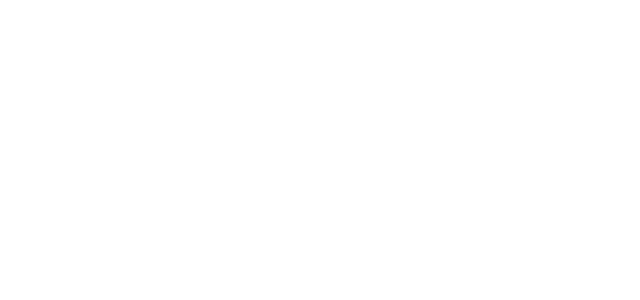
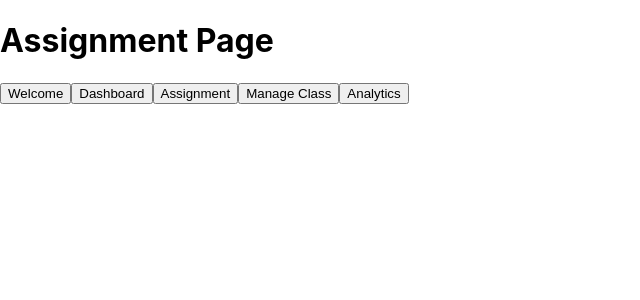
Before and after one commit to aryputh/hackassign-project, a React (Create React App) app in the folder frontend/: page /assignment in a window 1280 px wide. Before the commit this address had no page. Shown: the top 300 px of the page, without its empty margins (0-640 px from the left). Built offline with nearby package versions, Linux system fonts and the light colour scheme.

Commit message:
added react router
added react router, which allows the user to navigate between pages.

```diff
--- a/frontend/src/App.js
+++ b/frontend/src/App.js
@@ -9,12 +9,12 @@ import Analytics from "./pages/Analytics";
 function App() {
   return (
     <Router>
-      <Routes>
+        <Routes>
         <Route path="/" element={<Welcome />} />
         <Route path="/dashboard" element={<Dashboard />} />
-        <Route path="/assignment/:id" element={<Assignment />} />
-        <Route path="/manage-class/:id" element={<ManageClass />} />
-        <Route path="/analytics/:id" element={<Analytics />} />
+        <Route path="/assignment" element={<Assignment />} />
+        <Route path="/manage-class" element={<ManageClass />} />
+        <Route path="/analytics" element={<Analytics />} />
       </Routes>
     </Router>
   );
--- a/frontend/src/pages/Analytics.js
+++ b/frontend/src/pages/Analytics.js
@@ -0,0 +1,19 @@
+import React from "react";
+import { Link } from "react-router-dom";
+
+function Analytics() {
+  return (
+    <div>
+      <h1>Analytics Page</h1>
+      <nav>
+        <Link to="/"><button>Welcome</button></Link>
+        <Link to="/dashboard"><button>Dashboard</button></Link>
+        <Link to="/assignment"><button>Assignment</button></Link>
+        <Link to="/manage-class"><button>Manage Class</button></Link>
+        <Link to="/analytics"><button>Analytics</button></Link>
+      </nav>
+    </div>
+  );
+}
+
+export default Analytics;
--- a/frontend/src/pages/Assignment.js
+++ b/frontend/src/pages/Assignment.js
@@ -0,0 +1,19 @@
+import React from "react";
+import { Link } from "react-router-dom";
+
+function Assignment() {
+  return (
+    <div>
+      <h1>Assignment Page</h1>
+      <nav>
+        <Link to="/"><button>Welcome</button></Link>
+        <Link to="/dashboard"><button>Dashboard</button></Link>
+        <Link to="/assignment"><button>Assignment</button></Link>
+        <Link to="/manage-class"><button>Manage Class</button></Link>
+        <Link to="/analytics"><button>Analytics</button></Link>
+      </nav>
+    </div>
+  );
+}
+
+export default Assignment;
--- a/frontend/src/pages/Dashboard.js
+++ b/frontend/src/pages/Dashboard.js
@@ -0,0 +1,19 @@
+import React from "react";
+import { Link } from "react-router-dom";
+
+function Dashboard() {
+  return (
+    <div>
+      <h1>Dashboard</h1>
+      <nav>
+        <Link to="/"><button>Welcome</button></Link>
+        <Link to="/dashboard"><button>Dashboard</button></Link>
+        <Link to="/assignment"><button>Assignment</button></Link>
+        <Link to="/manage-class"><button>Manage Class</button></Link>
+        <Link to="/analytics"><button>Analytics</button></Link>
+      </nav>
+    </div>
+  );
+}
+
+export default Dashboard;
--- a/frontend/src/pages/ManageClass.js
+++ b/frontend/src/pages/ManageClass.js
@@ -0,0 +1,19 @@
+import React from "react";
+import { Link } from "react-router-dom";
+
+function ManageClass() {
+  return (
+    <div>
+      <h1>Manage Class</h1>
+      <nav>
+        <Link to="/"><button>Welcome</button></Link>
+        <Link to="/dashboard"><button>Dashboard</button></Link>
+        <Link to="/assignment"><button>Assignment</button></Link>
+        <Link to="/manage-class"><button>Manage Class</button></Link>
+        <Link to="/analytics"><button>Analytics</button></Link>
+      </nav>
+    </div>
+  );
+}
+
+export default ManageClass;
--- a/frontend/src/pages/Welcome.js
+++ b/frontend/src/pages/Welcome.js
@@ -0,0 +1,19 @@
+import React from "react";
+import { Link } from "react-router-dom";
+
+function Welcome() {
+  return (
+    <div>
+      <h1>Welcome Page</h1>
+      <nav>
+        <Link to="/"><button>Welcome</button></Link>
+        <Link to="/dashboard"><button>Dashboard</button></Link>
+        <Link to="/assignment"><button>Assignment</button></Link>
+        <Link to="/manage-class"><button>Manage Class</button></Link>
+        <Link to="/analytics"><button>Analytics</button></Link>
+      </nav>
+    </div>
+  );
+}
+
+export default Welcome;
```
